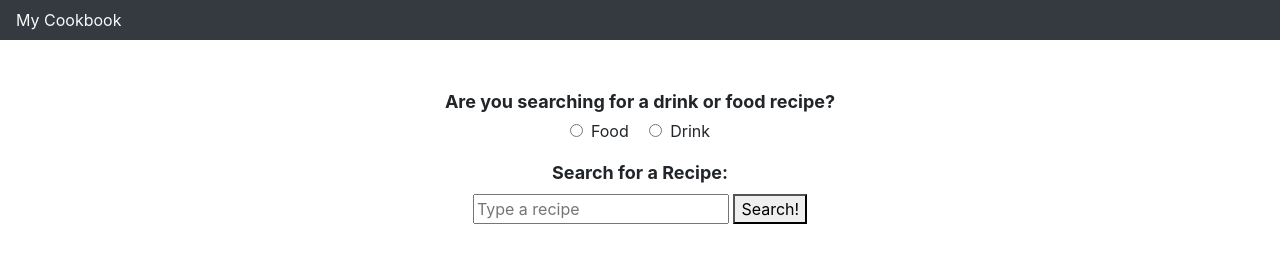
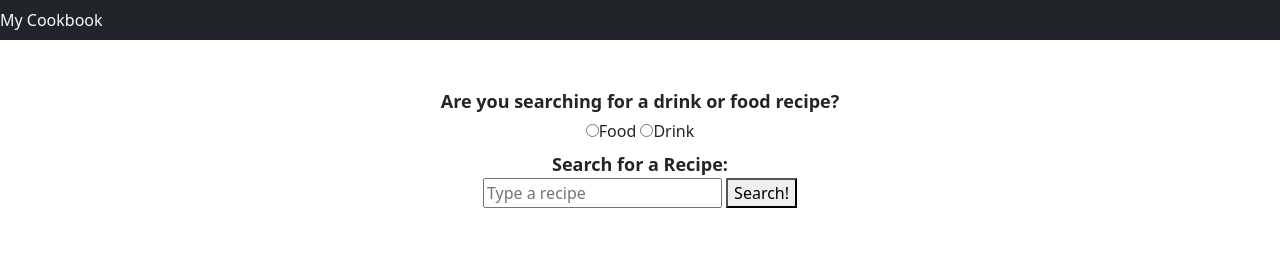
Before and after one commit to elenabaurkot/myCookBook, a plain HTML site: page index.html in a window 1280 px wide. Drawn offline with nearby package versions, Linux system fonts and the light colour scheme.

Commit message:
bootstrap version updated

```diff
--- a/index.html
+++ b/index.html
@@ -4,12 +4,14 @@
     <meta charset="UTF-8" />
     <meta name="viewport" content="width=device-width, initial-scale=1.0" />
     <!-- Links to style sheets -->
-    <link rel="stylesheet" href="https://stackpath.bootstrapcdn.com/bootstrap/4.5.2/css/bootstrap.min.css">
-    <link rel="stylesheet" href="style.css">
+    <link href="https://cdn.jsdelivr.net/npm/bootstrap@5.0.0-beta1/dist/css/bootstrap.min.css" rel="stylesheet">
+    <!-- Link to my stylesheet -->
+    <link rel="stylesheet" href="/assets/css/style.css">
     <title>My Cook Book</title>
   </head>
   <body class="text-center">
     <nav class="navbar bg-dark text-light">My Cookbook</nav>
+    <!-- Search Form -->
     <form id="search" class="mt-5">
       <p class="form-header mb-1">Are you searching for a drink or food recipe?</p>
       <label class='radio-inline'>
@@ -28,7 +30,7 @@
       <div id="recipe-return"></div>
     </div>
     <!-- link to scripts -->
-    <script src="https://code.jquery.com/jquery-3.5.1.min.js"></script>
+    <script src="https://cdn.jsdelivr.net/npm/bootstrap@5.0.0-beta1/dist/js/bootstrap.bundle.min.js"></script>
     <script src="script.js"></script>
   </body>
 </html>
```
Also changed, not shown: assets/css/style.css (renamed from style.css).
